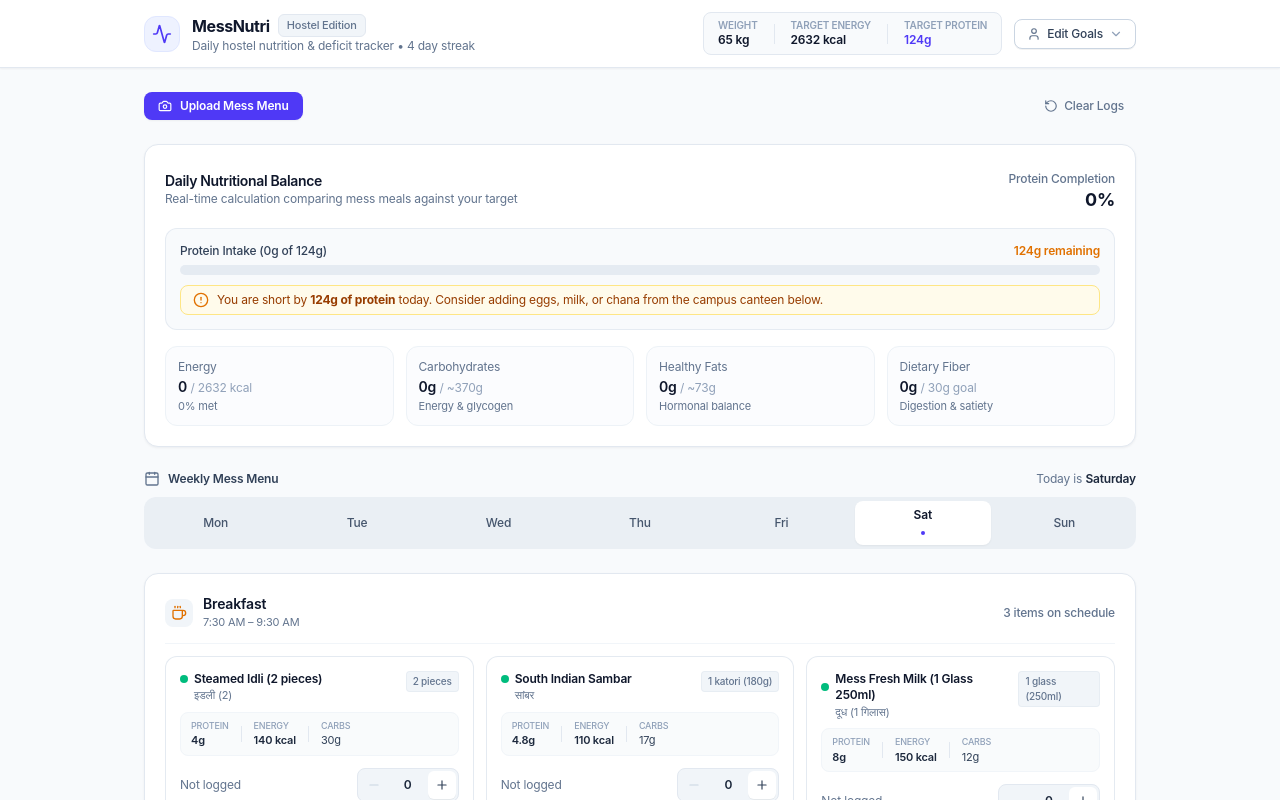
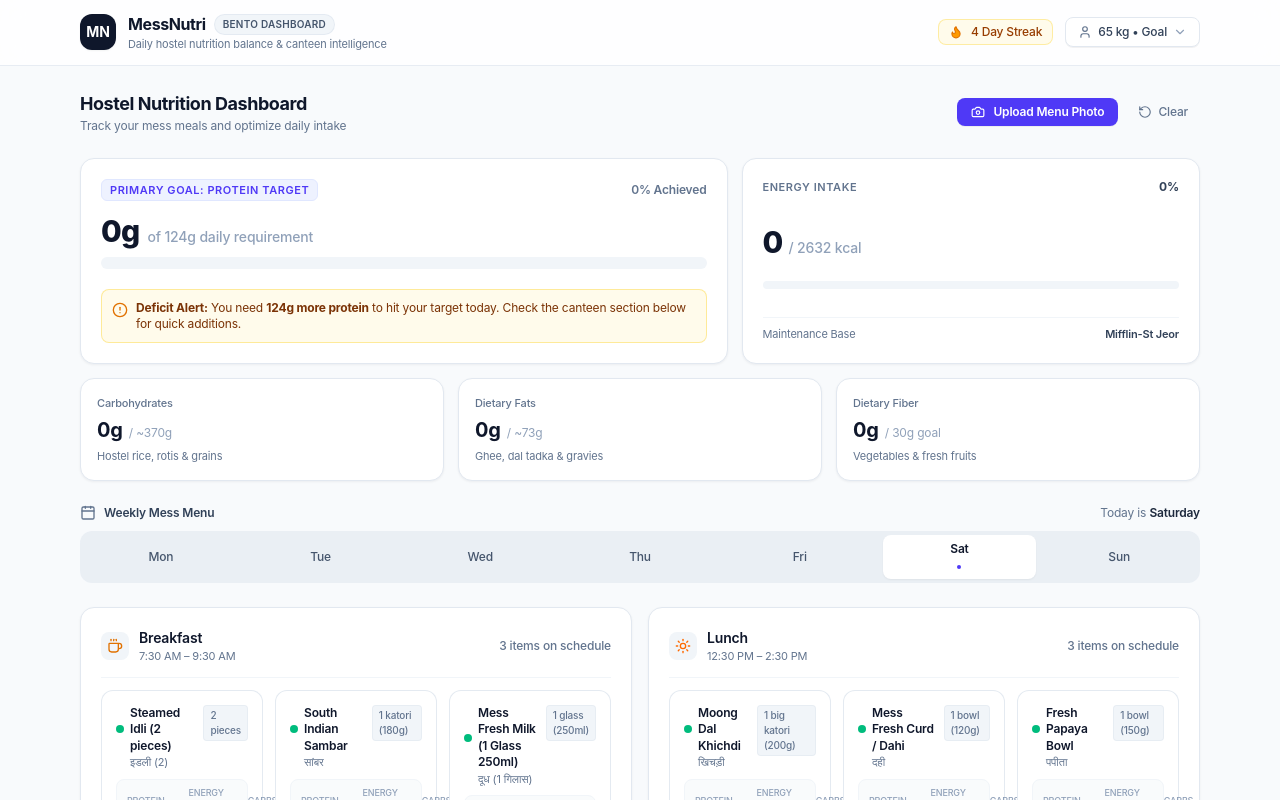
Before and after one commit to BenjaminVijayaraj5102004/Nutrition-Tracker, a React (Vite) app in the folder frontend/: page / in a window 1280 px wide. Shown: the top 800 px of the page. Built offline with nearby package versions, Linux system fonts and the light colour scheme.

Commit message:
feat(ui): implement modern Bento Grid template architecture

```diff
--- a/frontend/src/App.tsx
+++ b/frontend/src/App.tsx
@@ -2,7 +2,6 @@ import React, { useState, useEffect, useMemo } from 'react';
 import {
   DayOfWeek,
   UserProfile,
-  MealCategory,
   FoodItem,
   WeeklyMessSchedule,
 } from './core/types/nutrition';
@@ -14,7 +13,7 @@ import { DEFAULT_WEEKLY_MESS_SCHEDULE } from './core/data/defaultSchedule';
 import { ServiceFactory } from './core/services/ServiceFactory';
 
 import { ProfileBar } from './modules/profile/components/ProfileBar';
-import { DeficitGauge } from './modules/nutrition/components/DeficitGauge';
+import { BentoOverview } from './modules/nutrition/components/BentoOverview';
 import { MessCalendarTabs } from './modules/calendar/components/MessCalendarTabs';
 import { MealSection } from './modules/meals/components/MealSection';
 import { CanteenDrawer } from './modules/canteen/components/CanteenDrawer';
@@ -32,7 +31,6 @@ const STORAGE_KEYS = {
 };
 
 export const App: React.FC = () => {
-
   const storageService = ServiceFactory.getStorageService();
   const calculatorService = ServiceFactory.getCalculatorService();
 
@@ -46,8 +44,7 @@ export const App: React.FC = () => {
       'friday',
       'saturday',
     ];
-    const dayIndex = new Date().getDay();
-    return days[dayIndex];
+    return days[new Date().getDay()];
   };
 
   const todayDay = useMemo(() => getTodayDayOfWeek(), []);
@@ -200,15 +197,21 @@ export const App: React.FC = () => {
       />
 
       {/* Main Container */}
-      <main className="max-w-5xl mx-auto w-full px-4 pt-6 space-y-6 flex-1">
-        {/* Controls */}
+      <main className="max-w-6xl mx-auto w-full px-4 pt-6 space-y-6 flex-1">
+        {/* Top Controls Row */}
         <div className="flex flex-wrap items-center justify-between gap-3">
+          <div>
+            <h2 className="text-lg font-bold text-slate-900 tracking-tight">Hostel Nutrition Dashboard</h2>
+            <p className="text-xs text-slate-500">Track your mess meals and optimize daily intake</p>
+          </div>
+
+          <div className="flex items-center gap-2">
             <button
               onClick={() => setIsScannerOpen(true)}
-            className="px-3.5 py-1.5 rounded-lg text-xs font-semibold bg-indigo-600 hover:bg-indigo-700 text-white shadow-xs flex items-center gap-2 transition-colors active:scale-98"
+              className="px-3.5 py-1.5 rounded-lg text-xs font-semibold bg-indigo-600 hover:bg-indigo-700 text-white shadow-2xs flex items-center gap-2 transition-colors"
             >
               <Camera className="w-3.5 h-3.5" />
-            <span>Upload Mess Menu</span>
+              <span>Upload Menu Photo</span>
             </button>
 
             <button
@@ -216,12 +219,16 @@ export const App: React.FC = () => {
               className="flex items-center gap-1.5 px-3 py-1.5 rounded-lg text-xs font-medium text-slate-500 hover:text-slate-800 hover:bg-slate-200/60 transition-colors"
             >
               <RotateCcw className="w-3.5 h-3.5" />
-            <span>Clear Logs</span>
+              <span>Clear</span>
             </button>
           </div>
+        </div>
 
-        {/* Nutritional Balance & Deficit Gauge */}
-        <DeficitGauge analysis={deficitAnalysis} />
+        {/* Bento Grid: Nutritional Overview */}
+        <BentoOverview
+          analysis={deficitAnalysis}
+          onOpenScanner={() => setIsScannerOpen(true)}
+        />
 
         {/* 7-Day Calendar Tabs */}
         <MessCalendarTabs
@@ -230,8 +237,8 @@ export const App: React.FC = () => {
           todayDay={todayDay}
         />
 
-        {/* Meal Breakdown for Selected Day */}
-        <div className="space-y-4">
+        {/* Bento Grid for Today's Meals: 2x2 Clean Grid on Desktops */}
+        <div className="grid grid-cols-1 md:grid-cols-2 gap-4">
           <MealSection
             category="breakfast"
             foods={getFoodsForIds(currentDaySchedule.breakfast)}
@@ -265,7 +272,7 @@ export const App: React.FC = () => {
           />
         </div>
 
-        {/* Canteen & Outside Supplements */}
+        {/* Canteen & Outside Supplements Bento Shelf */}
         <CanteenDrawer
           supplements={CANTEEN_SUPPLEMENTS}
           onQuickAdd={handleQuickAddCanteen}
--- /dev/null
+++ b/frontend/src/modules/nutrition/components/BentoOverview.tsx
@@ -0,0 +1,132 @@
+import React from 'react';
+import { DeficitAnalysis } from '../../../core/types/nutrition';
+import { AlertCircle, CheckCircle2, TrendingUp, Zap, Target } from 'lucide-react';
+
+interface BentoOverviewProps {
+  analysis: DeficitAnalysis;
+  onOpenScanner: () => void;
+}
+
+export const BentoOverview: React.FC<BentoOverviewProps> = ({ analysis, onOpenScanner }) => {
+  const { target, consumed, deficit, proteinMetPercentage, caloriesMetPercentage } = analysis;
+  const isProteinDeficit = deficit.protein > 0;
+
+  return (
+    <div className="grid grid-cols-1 md:grid-cols-12 gap-3.5">
+      {/* 1. Large Hero Bento Cell: Protein Engine (Col span 7) */}
+      <div className="md:col-span-7 paper-card p-5 flex flex-col justify-between">
+        <div>
+          <div className="flex items-center justify-between mb-3">
+            <span className="text-[11px] font-semibold uppercase tracking-wider text-indigo-600 bg-indigo-50 border border-indigo-100 px-2 py-0.5 rounded-md">
+              Primary Goal: Protein Target
+            </span>
+            <span className="text-xs font-semibold text-slate-500">
+              {proteinMetPercentage}% Achieved
+            </span>
+          </div>
+
+          <div className="flex items-baseline gap-2 mb-2">
+            <span className="text-3xl font-extrabold text-slate-900 tracking-tight">
+              {consumed.protein}g
+            </span>
+            <span className="text-sm font-medium text-slate-400">
+              of {target.protein}g daily requirement
+            </span>
+          </div>
+
+          {/* Progress Bar */}
+          <div className="w-full bg-slate-100 rounded-full h-3 overflow-hidden mb-3">
+            <div
+              className={`h-full rounded-full transition-all duration-300 ${
+                proteinMetPercentage >= 100 ? 'bg-emerald-500' : 'bg-indigo-600'
+              }`}
+              style={{ width: `${Math.min(100, proteinMetPercentage)}%` }}
+            />
+          </div>
+        </div>
+
+        {/* Actionable Status Callout */}
+        <div className="mt-2">
+          {isProteinDeficit ? (
+            <div className="flex items-start gap-2 text-xs text-amber-900 bg-amber-50 border border-amber-200/80 p-2.5 rounded-lg">
+              <AlertCircle className="w-4 h-4 text-amber-600 shrink-0 mt-0.5" />
+              <span>
+                <strong>Deficit Alert:</strong> You need <strong>{deficit.protein}g more protein</strong> to hit your target today. Check the canteen section below for quick additions.
+              </span>
+            </div>
+          ) : (
+            <div className="flex items-center gap-2 text-xs text-emerald-900 bg-emerald-50 border border-emerald-200/80 p-2.5 rounded-lg">
+              <CheckCircle2 className="w-4 h-4 text-emerald-600 shrink-0" />
+              <span>
+                <strong>Target Complete:</strong> You have reached your daily protein requirement!
+              </span>
+            </div>
+          )}
+        </div>
+      </div>
+
+      {/* 2. Secondary Bento Cell: Calories & Energy (Col span 5) */}
+      <div className="md:col-span-5 paper-card p-5 flex flex-col justify-between">
+        <div className="flex items-center justify-between mb-2">
+          <span className="text-[11px] font-semibold uppercase tracking-wider text-slate-500">
+            Energy Intake
+          </span>
+          <span className="text-xs font-bold text-slate-700">
+            {caloriesMetPercentage}%
+          </span>
+        </div>
+
+        <div className="my-1">
+          <span className="text-3xl font-extrabold text-slate-900 tracking-tight">
+            {consumed.calories}
+          </span>
+          <span className="text-sm text-slate-400 font-medium ml-1.5">
+            / {target.calories} kcal
+          </span>
+        </div>
+
+        <div className="w-full bg-slate-100 rounded-full h-2 mb-3">
+          <div
+            className="h-full rounded-full bg-slate-800 transition-all duration-300"
+            style={{ width: `${Math.min(100, caloriesMetPercentage)}%` }}
+          />
+        </div>
+
+        <div className="text-[11px] text-slate-500 flex items-center justify-between pt-2 border-t border-slate-100">
+          <span>Maintenance Base</span>
+          <span className="font-semibold text-slate-700">Mifflin-St Jeor</span>
+        </div>
+      </div>
+
+      {/* 3. Bento Mini Stat: Carbs (Col span 4) */}
+      <div className="md:col-span-4 paper-card p-4">
+        <span className="text-[11px] font-medium text-slate-500 block mb-1">Carbohydrates</span>
+        <div className="flex items-baseline gap-1.5">
+          <span className="text-xl font-bold text-slate-900">{consumed.carbs}g</span>
+          <span className="text-xs text-slate-400">/ ~{target.carbs}g</span>
+        </div>
+        <p className="text-[11px] text-slate-500 mt-1">Hostel rice, rotis & grains</p>
+      </div>
+
+      {/* 4. Bento Mini Stat: Fats (Col span 4) */}
+      <div className="md:col-span-4 paper-card p-4">
+        <span className="text-[11px] font-medium text-slate-500 block mb-1">Dietary Fats</span>
+        <div className="flex items-baseline gap-1.5">
+          <span className="text-xl font-bold text-slate-900">{consumed.fats}g</span>
+          <span className="text-xs text-slate-400">/ ~{target.fats}g</span>
+        </div>
+        <p className="text-[11px] text-slate-500 mt-1">Ghee, dal tadka & gravies</p>
+      </div>
+
+      {/* 5. Bento Mini Stat: Fiber (Col span 4) */}
+      <div className="md:col-span-4 paper-card p-4">
+        <span className="text-[11px] font-medium text-slate-500 block mb-1">Dietary Fiber</span>
+        <div className="flex items-baseline gap-1.5">
+          <span className="text-xl font-bold text-slate-900">{consumed.fiber}g</span>
+          <span className="text-xs text-slate-400">/ 30g goal</span>
+        </div>
+        <p className="text-[11px] text-slate-500 mt-1">Vegetables & fresh fruits</p>
+      </div>
+    </div>
+  );
+};
--- a/frontend/src/modules/profile/components/ProfileBar.tsx
+++ b/frontend/src/modules/profile/components/ProfileBar.tsx
@@ -1,6 +1,6 @@
 import React, { useState } from 'react';
 import { UserProfile, FitnessGoal } from '../../../core/types/nutrition';
-import { User, ChevronDown, ChevronUp, Activity, Check } from 'lucide-react';
+import { User, ChevronDown, ChevronUp, Activity, Flame, Shield } from 'lucide-react';
 
 interface ProfileBarProps {
   profile: UserProfile;
@@ -11,62 +11,43 @@ interface ProfileBarProps {
 export const ProfileBar: React.FC<ProfileBarProps> = ({ profile, onUpdateProfile, streak }) => {
   const [isExpanded, setIsExpanded] = useState<boolean>(false);
 
-  const goalLabels: Record<FitnessGoal, string> = {
-    muscle_gain: 'Muscle Gain',
-    fat_loss: 'Fat Loss',
-    maintenance: 'Maintenance',
-  };
-
   return (
-    <header className="w-full bg-white border-b border-slate-200 sticky top-0 z-30 shadow-xs">
-      <div className="max-w-5xl mx-auto px-4 py-3">
-        {/* Top Summary Bar */}
+    <header className="w-full bg-white/80 backdrop-blur-md border-b border-slate-200/80 sticky top-0 z-30">
+      <div className="max-w-6xl mx-auto px-4 py-3">
         <div className="flex items-center justify-between gap-3">
           {/* Logo & Product Name */}
           <div className="flex items-center gap-3">
-            <div className="w-9 h-9 rounded-xl bg-indigo-50 border border-indigo-100 flex items-center justify-center text-indigo-600">
-              <Activity className="w-5 h-5" />
+            <div className="w-9 h-9 rounded-xl bg-slate-900 text-white flex items-center justify-center font-bold text-sm shadow-xs">
+              MN
             </div>
             <div>
               <div className="flex items-center gap-2">
-                <h1 className="text-base font-bold text-slate-900 tracking-tight">
+                <h1 className="text-sm sm:text-base font-bold text-slate-900 tracking-tight">
                   MessNutri
                 </h1>
-                <span className="text-[11px] font-medium text-slate-500 bg-slate-100 px-2 py-0.5 rounded-md border border-slate-200">
-                  Hostel Edition
+                <span className="text-[10px] font-semibold tracking-wide text-slate-600 bg-slate-100 border border-slate-200/80 px-2 py-0.5 rounded-full">
+                  BENTO DASHBOARD
                 </span>
               </div>
-              <p className="text-xs text-slate-500">
-                Daily hostel nutrition & deficit tracker • {streak} day streak
+              <p className="text-[11px] text-slate-500 hidden sm:block">
+                Daily hostel nutrition balance & canteen intelligence
               </p>
             </div>
           </div>
 
           {/* Quick Metrics & Edit Drawer Button */}
           <div className="flex items-center gap-3">
-            <div className="hidden sm:flex items-center gap-4 bg-slate-50 border border-slate-200 px-3.5 py-1.5 rounded-lg text-xs text-slate-600">
-              <div>
-                <span className="text-[10px] uppercase font-semibold text-slate-400 block">Weight</span>
-                <span className="font-semibold text-slate-900">{profile.weightKg} kg</span>
-              </div>
-              <div className="w-px h-5 bg-slate-200" />
-              <div>
-                <span className="text-[10px] uppercase font-semibold text-slate-400 block">Target Energy</span>
-                <span className="font-semibold text-slate-900">{profile.dailyTargets.calories} kcal</span>
-              </div>
-              <div className="w-px h-5 bg-slate-200" />
-              <div>
-                <span className="text-[10px] uppercase font-semibold text-slate-400 block">Target Protein</span>
-                <span className="font-semibold text-indigo-600">{profile.dailyTargets.protein}g</span>
-              </div>
+            <div className="flex items-center gap-2 bg-amber-50 border border-amber-200/70 px-2.5 py-1 rounded-lg text-xs text-amber-800 font-medium">
+              <Flame className="w-3.5 h-3.5 text-amber-600 fill-amber-500" />
+              <span>{streak} Day Streak</span>
             </div>
 
             <button
               onClick={() => setIsExpanded(!isExpanded)}
-              className="flex items-center gap-1.5 px-3 py-1.5 rounded-lg text-xs font-medium text-slate-700 bg-white hover:bg-slate-50 border border-slate-300 transition-colors shadow-2xs active:bg-slate-100"
+              className="flex items-center gap-1.5 px-3 py-1.5 rounded-lg text-xs font-medium text-slate-700 bg-white hover:bg-slate-50 border border-slate-200 shadow-2xs transition-colors"
             >
               <User className="w-3.5 h-3.5 text-slate-500" />
-              <span>Edit Goals</span>
+              <span>{profile.weightKg} kg • Goal</span>
               {isExpanded ? <ChevronUp className="w-3.5 h-3.5 text-slate-400" /> : <ChevronDown className="w-3.5 h-3.5 text-slate-400" />}
             </button>
           </div>
```
Lines whose indentation alone changed are shown as unchanged.
